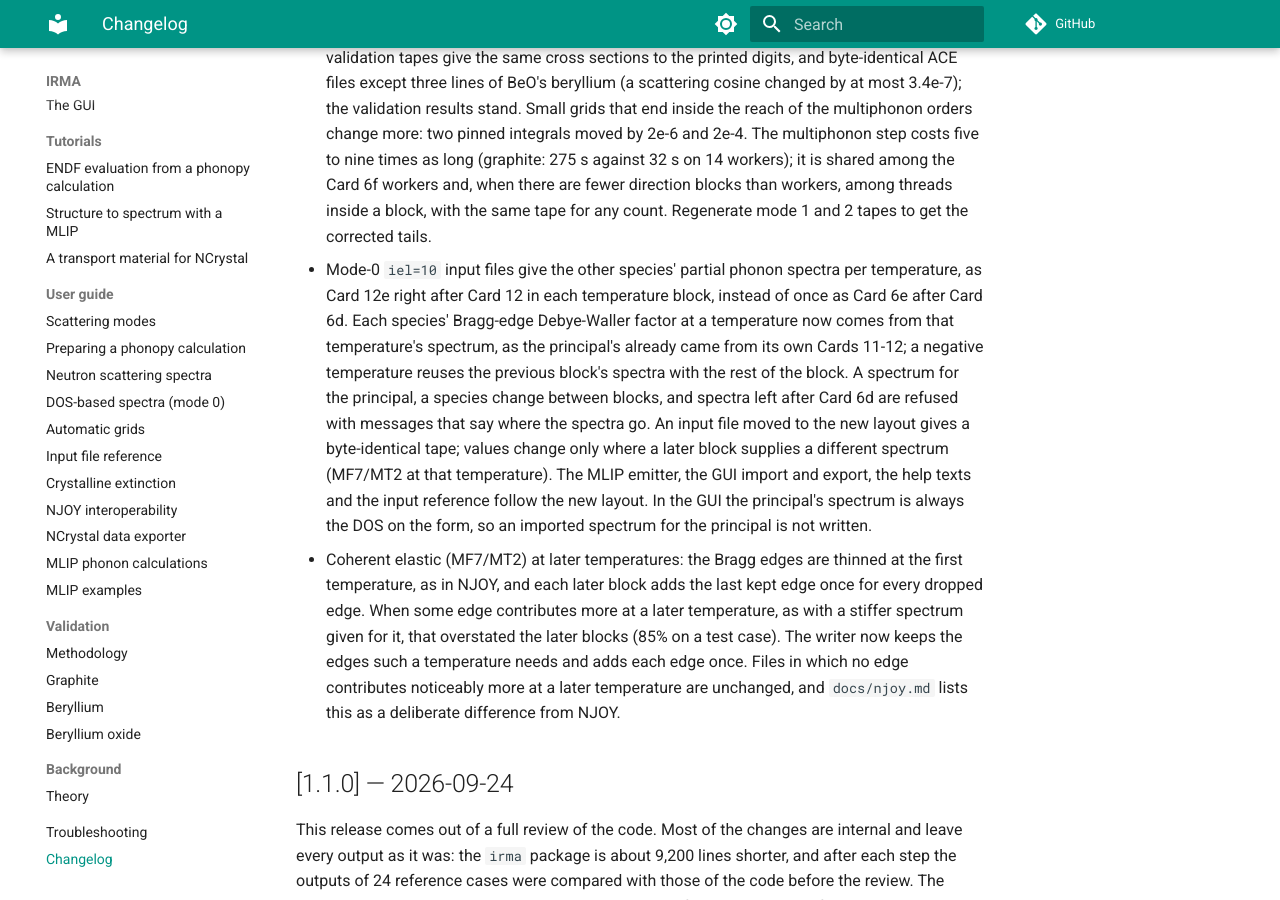
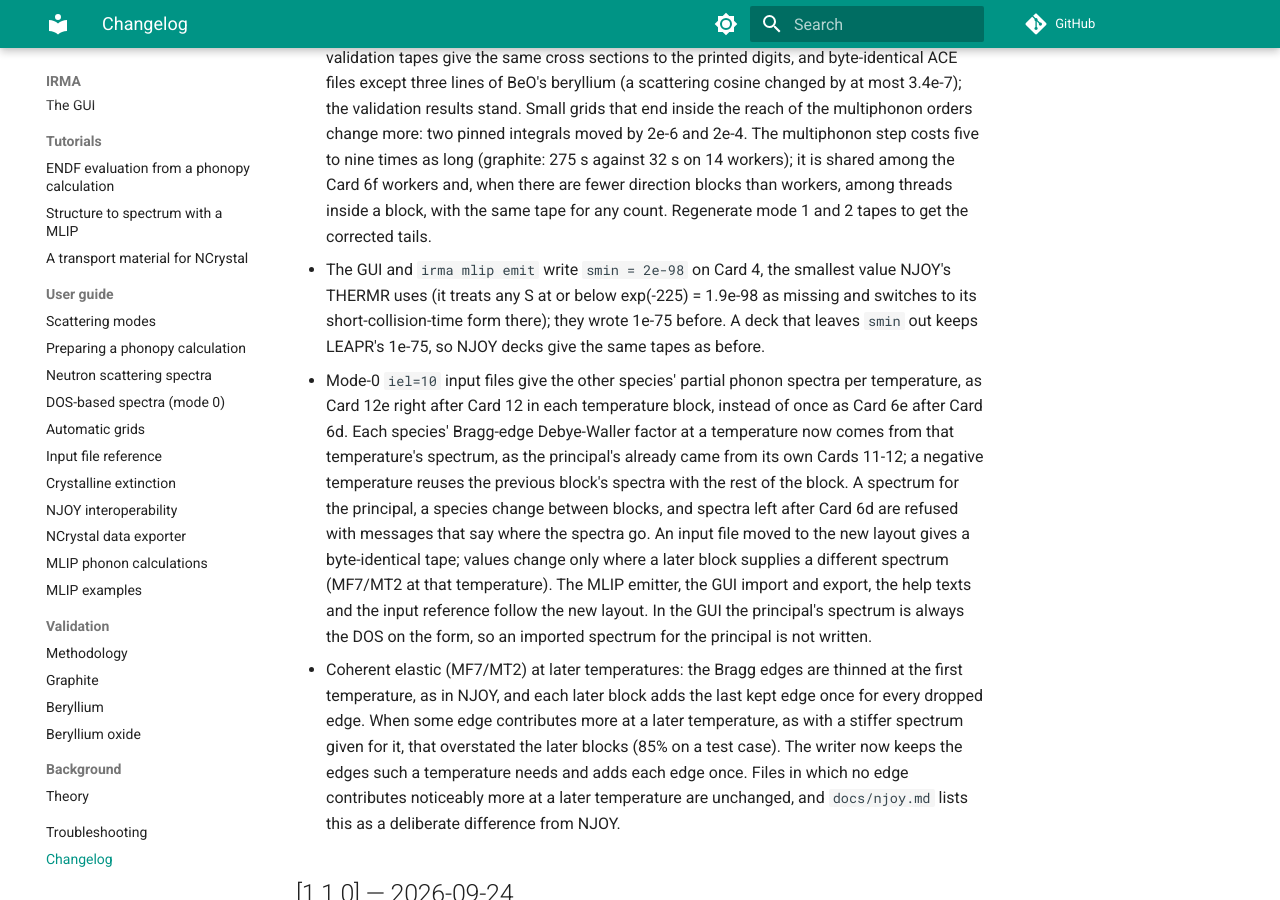
Before and after one commit to ramic-k/IRMA, an MkDocs documentation site: the page built from docs/changelog.md, in a window 1280 px wide and 900 px high, scrolled down 682 px. Built offline with MkDocs 1.6.1 and Material for MkDocs 9.7.7, drawn with Linux system fonts in a browser that asks for light colours; comment, search, counter and statistics services are not loaded.

Commit message:
GUI and emitted decks: smin = 2e-98, the smallest value THERMR uses
NJOY's THERMR treats any S(alpha, beta) at or below exp(-225) = 1.9e-98 as
missing and uses its short-collision-time form there (thermr.f90, sabflg).
The GUI default and the decks `irma mlip emit` writes now give smin = 2e-98
on Card 4 instead of 1e-75, so the values between the two are stored and
used. A deck that leaves smin out keeps LEAPR's 1e-75, so NJOY decks give the
same tapes as before.

```diff
--- a/CHANGELOG.md
+++ b/CHANGELOG.md
@@ -28,6 +28,11 @@ versions follow [Semantic Versioning](https://semver.org/).
   direction blocks than workers, among threads inside a block, with the same
   tape for any count. Regenerate mode 1 and 2 tapes to get the corrected
   tails.
+- The GUI and `irma mlip emit` write `smin = 2e-98` on Card 4, the smallest
+  value NJOY's THERMR uses (it treats any S at or below exp(-225) = 1.9e-98
+  as missing and switches to its short-collision-time form there); they
+  wrote 1e-75 before. A deck that leaves `smin` out keeps LEAPR's 1e-75, so
+  NJOY decks give the same tapes as before.
 - Mode-0 `iel=10` input files give the other species' partial phonon
   spectra per temperature, as Card 12e right after Card 12 in each
   temperature block, instead of once as Card 6e after Card 6d. Each
```
Also changed, not shown: docs/gui.md (+1 -1 lines), docs/input-reference.md (+1 -1 lines), 3 other files.
